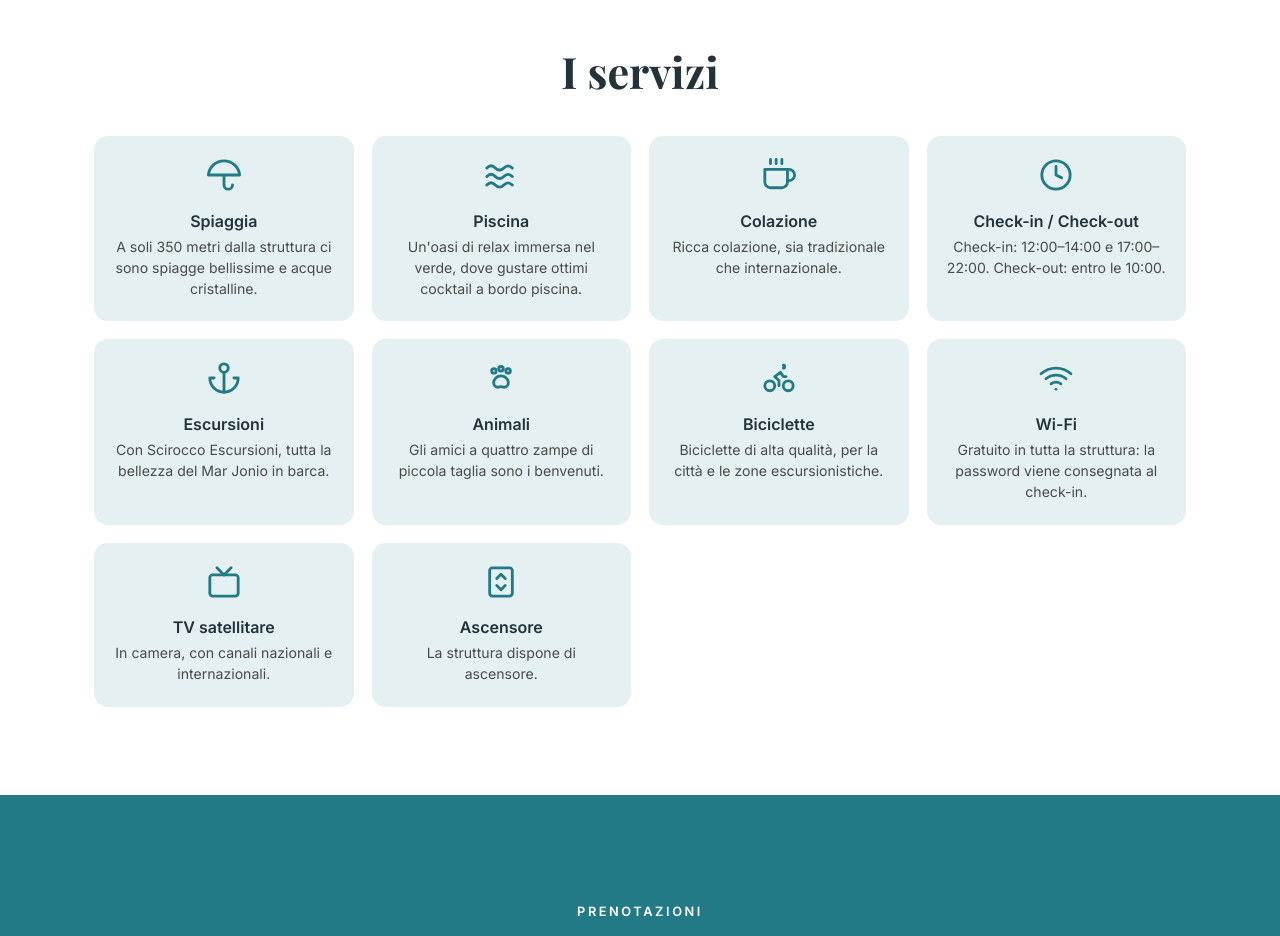
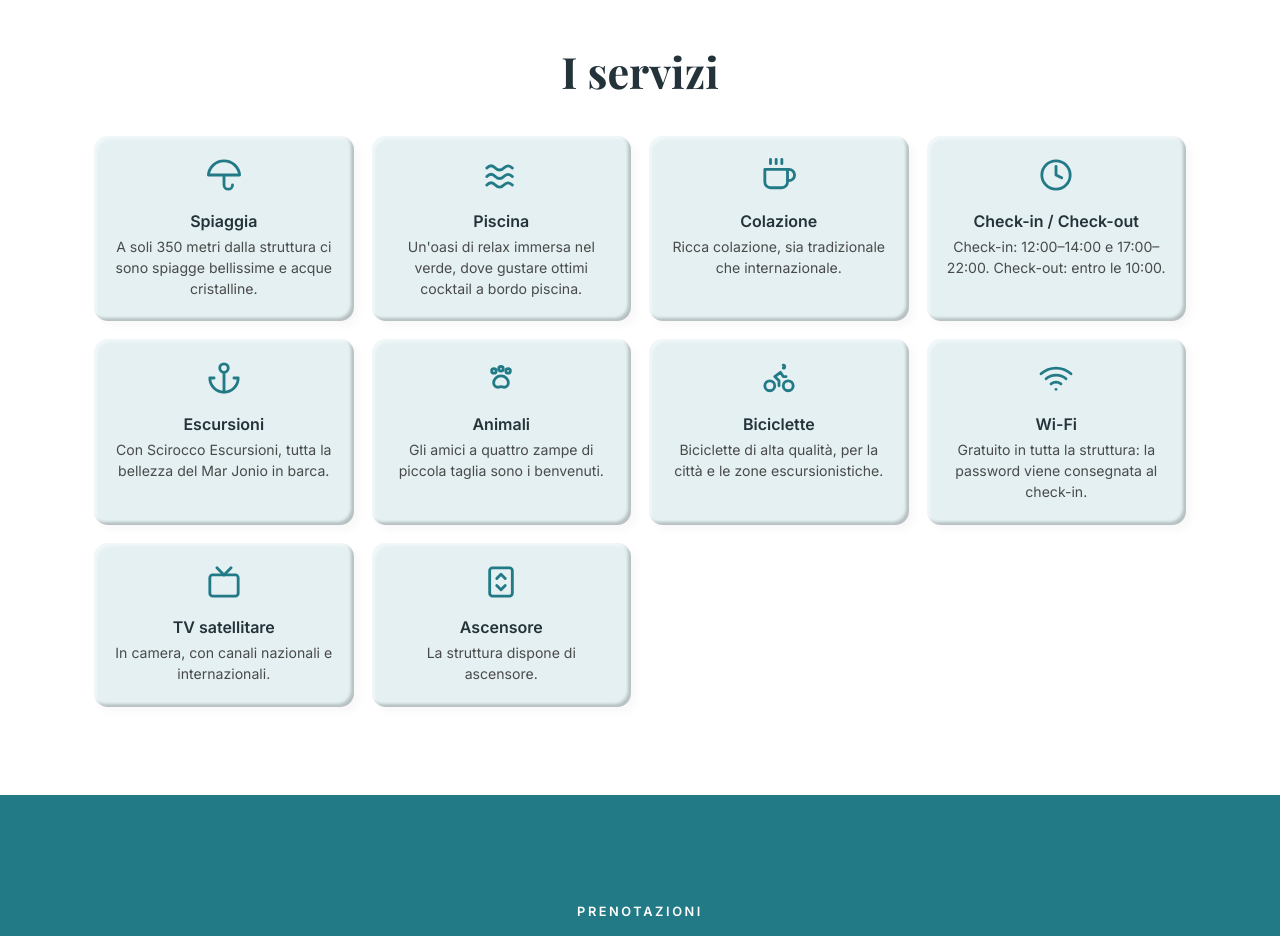
Before and after one commit to SamuelLazzaro/CasaMita, a website with bundled scripts: page index.html in a window 1280 px wide. Shown: the part 3960-4896 px from the top of the page. Built offline with nearby package versions, Linux system fonts and the light colour scheme.

Commit message:
Add effect to service cards.

```diff
--- a/styles/components.css
+++ b/styles/components.css
@@ -465,6 +465,7 @@
     border-radius: var(--radius-card);
     padding: 22px 20px;
     text-align: center;
+	box-shadow: inset 3px 3px 3px rgba(255, 255, 255, 0.5), inset -3px -3px 3px rgba(0, 0, 0, 0.2), 5px 5px 8px rgba(0, 0, 0, 0.03);
 }
 
 .service-tile svg {
```
